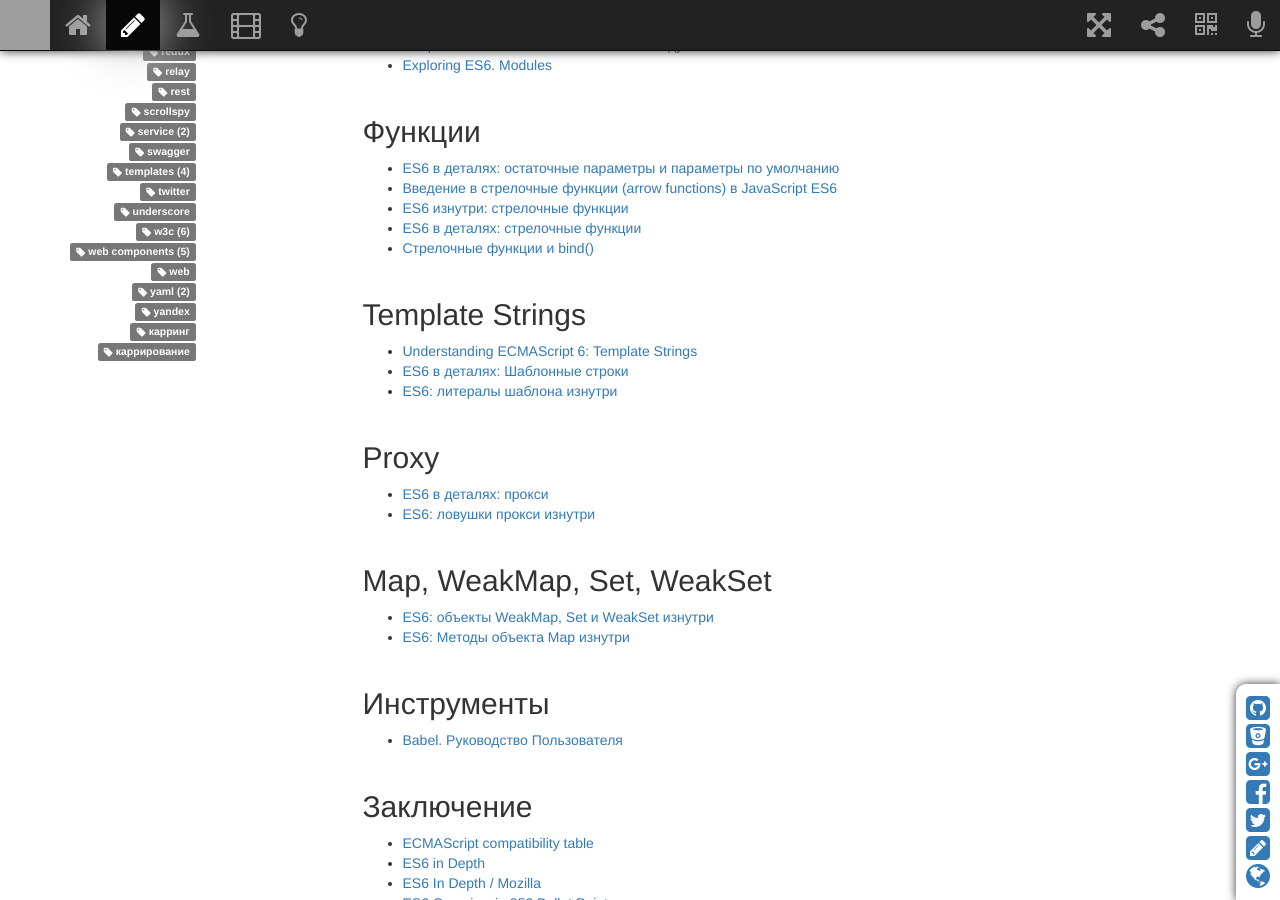
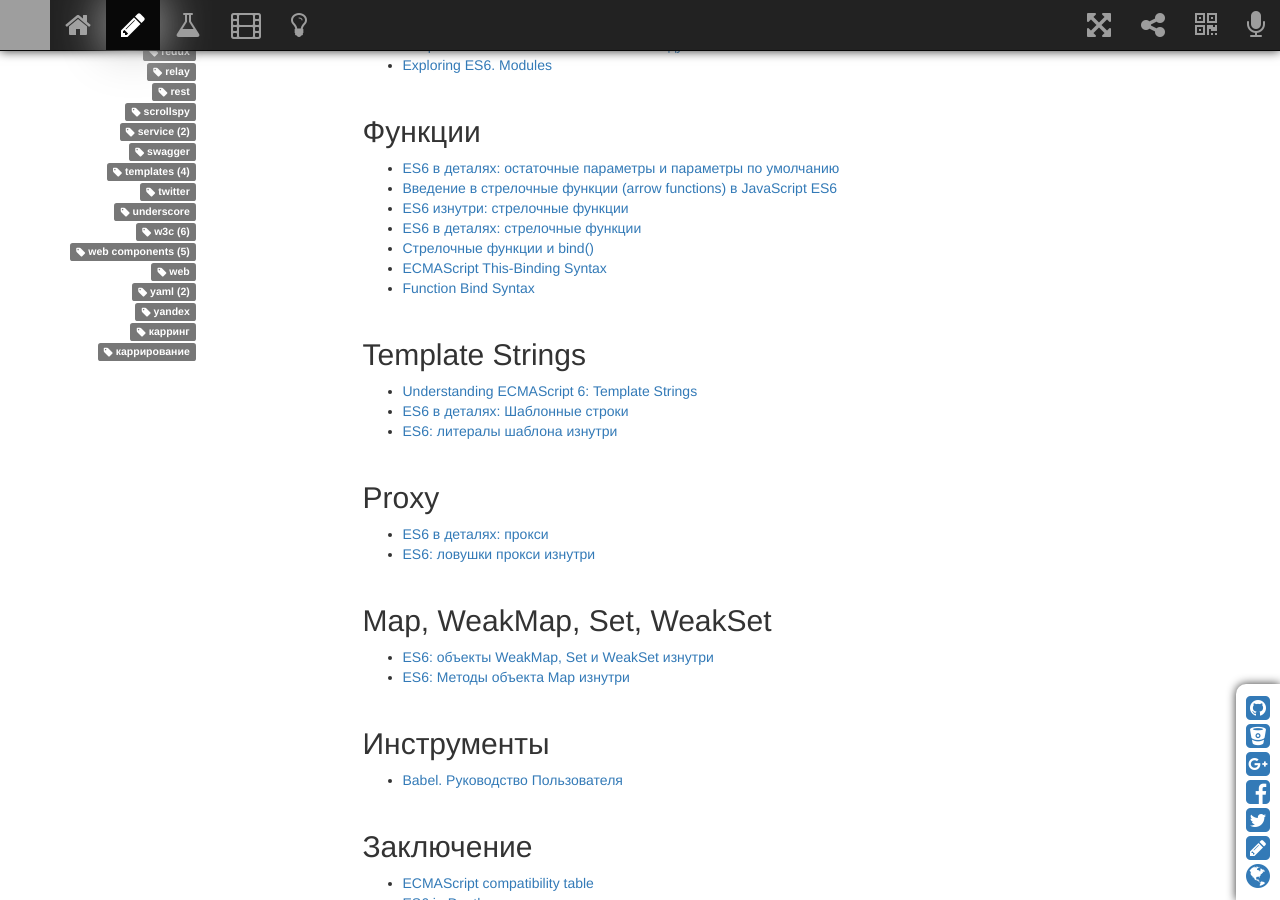
Before and after one commit to sergeymakoveev/sergeymakoveev.github.com, a Jekyll site: the page built from _posts/2015-05-21-js.es6.md, in a window 1280 px wide and 900 px high, scrolled down 1735 px. Built offline with Jekyll 4.4.1, drawn with Linux system fonts in a browser that asks for light colours; nearby versions of some CDN libraries; comment, search, counter and statistics services are not loaded; grey boxes are pictures that could not be loaded.

Commit message:
[#] обновил контент

```diff
--- a/_posts/2015-05-21-js.es6.md
+++ b/_posts/2015-05-21-js.es6.md
@@ -78,6 +78,8 @@
 *   [ES6 изнутри: стрелочные функции](http://css-live.ru/articles/es6-iznutri-strelochnye-funkcii.html)
 *   [ES6 в деталях: стрелочные функции](http://frontender.info/es6-in-depth-arrow-functions/)
 *   [Стрелочные функции и bind()](http://frontender.info/arrow-functions-vs-bind/)
+*   [ECMAScript This-Binding Syntax](https://github.com/zenparsing/es-function-bind)
+*   [Function Bind Syntax](https://babeljs.io/blog/2015/05/14/function-bind)
 
 
 ## Template Strings
```
